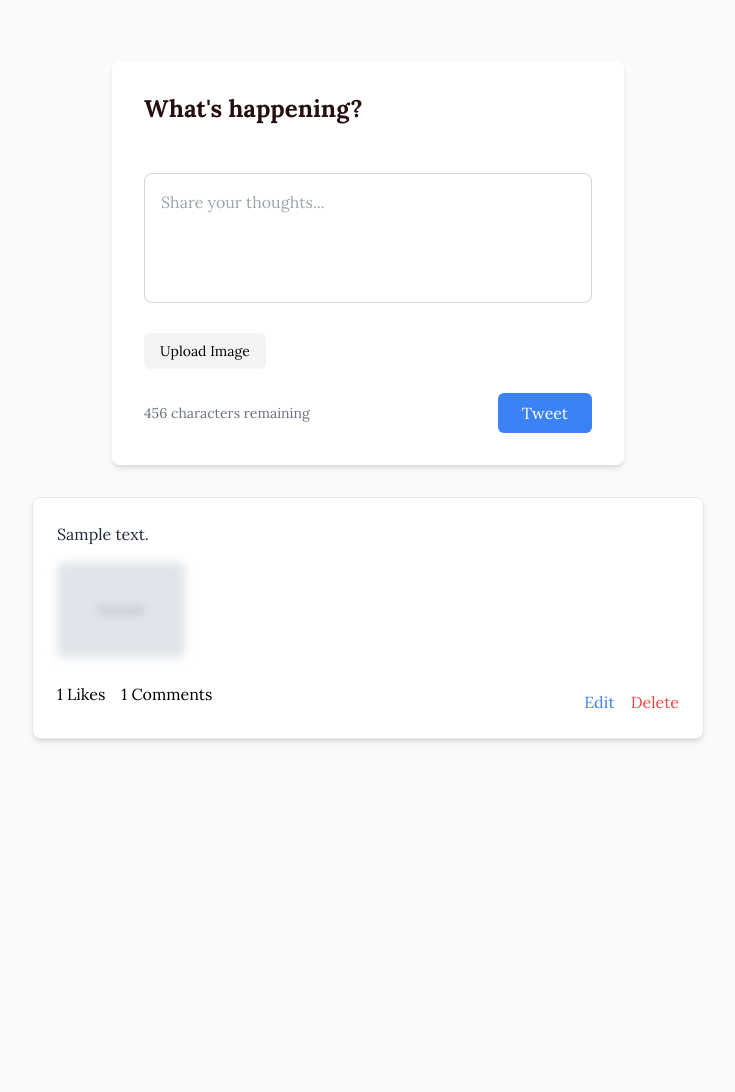
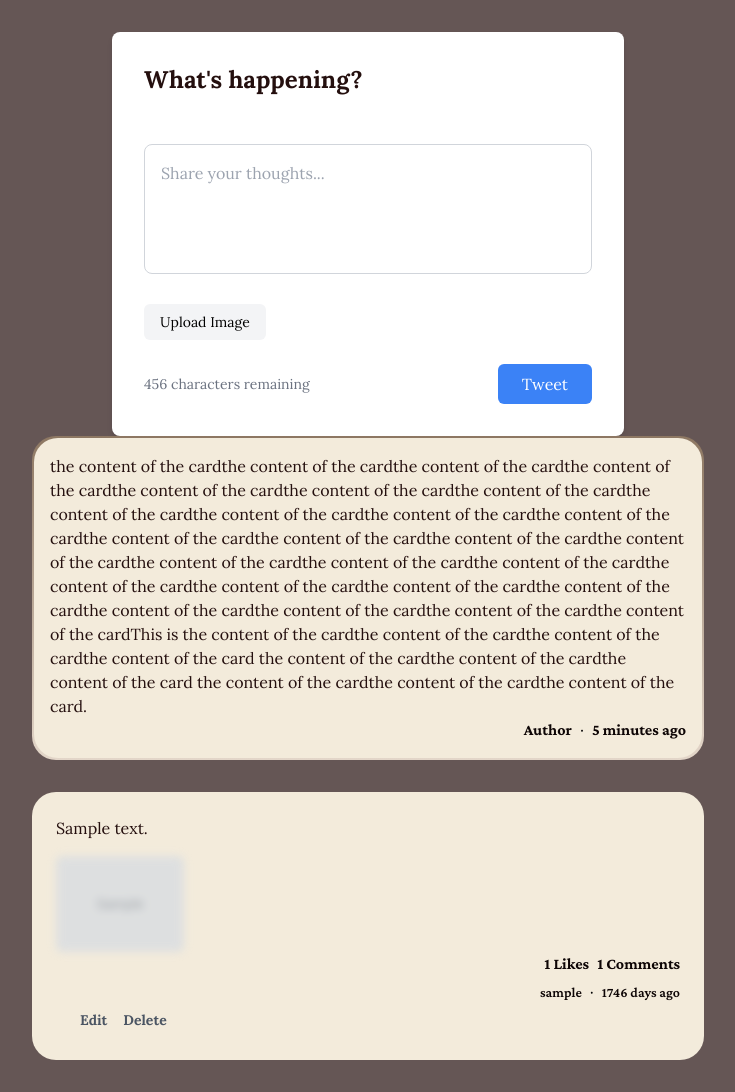
Before and after one commit to muttyqt15/pbp-6, a Django app: page /thread/ in a window 1280 px wide. Shown: the whole page, without its empty margins (272-1007 px from the left). Before the commit the page ends 742 px from the top, so only its background shows below. Run offline with Django 5.2, Linux system fonts and the light colour scheme; a user stored in the database is signed in; tables that the repository leaves empty hold one stand-in row (values such as "Sample post"); grey boxes marked "Sample" are stand-in pictures; some libraries are stand-ins or nearby versions.

Commit message:
feat: template tags and design

```diff
--- /dev/null
+++ b/api/thread/templates/_components/card.html
@@ -0,0 +1,24 @@
+<div
+  class="bg-gradient-to-b from-[#8D7762] to-[#E3D6C9] p-0.5 rounded-3xl w-full h-full grid place-items-center max-w-2xl">
+  <div class="bg-[#f3ebdb] p-4 rounded-3xl w-full h-full">
+    <h5 class="text-[#240F0E] text-base">
+      the content of the cardthe content of the cardthe content of the cardthe
+      content of the cardthe content of the cardthe content of the cardthe
+      content of the cardthe content of the cardthe content of the cardthe
+      content of the cardthe content of the cardthe content of the cardthe
+      content of the cardthe content of the cardthe content of the cardthe
+      content of the cardthe content of the cardthe content of the cardthe
+      content of the cardthe content of the cardthe content of the cardthe
+      content of the cardthe content of the cardthe content of the cardthe
+      content of the cardthe content of the cardThis is the content of the
+      cardthe content of the cardthe content of the cardthe content of the card
+      the content of the cardthe content of the cardthe content of the card the
+      content of the cardthe content of the cardthe content of the card.
+    </h5>
+    <div class="flex gap-2 w-full justify-end">
+      <p class="text-[#0d0505] font-pro font-bold">Author</p>
+      <span>&middot;</span>
+      <p class="text-[#0d0505] font-pro font-bold">5 minutes ago</p>
+    </div>
+  </div>
+</div>
--- a/api/thread/templates/_components/thread.html
+++ b/api/thread/templates/_components/thread.html
@@ -1,8 +1,10 @@
+{% load date_extras %}
 <div
   id="thread-{{ thread.id }}"
-  class="bg-white p-6 rounded-lg w-full shadow-md border border-gray-200">
+  class="bg-[#f3ebdb] p-6 rounded-3xl w-full h-full cursor-pointer z-50"
+  onclick="window.location.href = `/thread/{{ thread.id }}/`">
   <div id="content-container-{{ thread.id }}">
-    <p class="text-gray-800 mb-4">{{ thread.content }}</p>
+    <p class="text-[#240F0E] text-base mb-4">{{ thread.content }}</p>
   </div>
 
   {% if thread.image %}
@@ -12,32 +14,45 @@
     class="max-h-[96px] rounded-md object-cover opacity-70 blur-sm hover:filter-none hover:opacity-100 transition-all duration-300 ease-in-out" />
   {% endif %}
 
-  <div class="flex justify-between mt-4">
-    <div class="flex items-center gap-4">
+  <div class="flex flex-col justify-end items-end w-full gap-1">
+    <div class="flex w-full gap-2 items-center justify-end">
       <button
         id="like-button-{{ thread.id }}"
-        class="like-button"
-        onclick="toggleLike({{ thread.id }})">
+        class="like-button text-[#0d0505] font-pro font-bold"
+        onclick="toggleLike({{ thread.id }}); event.stopPropagation();">
         {{ thread.like_count }} Likes
       </button>
-      <p>{{ thread.comment_count }} Comments</p>
+      <p class="text-[#0d0505] font-pro font-bold">
+        {{ thread.comment_count }} Comments
+      </p>
+    </div>
+    <div class="flex gap-2 w-full items-center justify-end">
+      <p class="text-[#0d0505] font-pro font-semibold text-sm">
+        {{ thread.author }}
+      </p>
+      <span>&middot;</span>
+      <p class="text-[#0d0505] font-pro font-semibold text-sm">
+        {{ thread.created_at|time_ago }}
+      </p>
+    </div>
   </div>
 
   {% if thread.author.id == user_id %}
-    <div class="flex justify-end mt-4 gap-4" id="edit-buttons-{{ thread.id }}">
+  <div
+    class="flex w-full justify-start gap-4 h-8 px-6"
+    id="edit-buttons-{{ thread.id }}">
     <button
-        class="text-blue-500 hover:text-blue-600 transition"
-        onclick="toggleEditMode({{ thread.id }})">
+      class="text-gray-600 font-bold hover:text-coyote duration-300 transition text-sm"
+      onclick="toggleEditMode({{ thread.id }}); event.stopPropagation();">
       Edit
     </button>
     <button
-        class="text-red-500 hover:text-red-600 transition"
-        onclick="deleteThread({{ thread.id }})">
+      class="text-gray-600 hover:text-red-600 duration-300 transition text-sm font-bold"
+      onclick="deleteThread({{ thread.id }}); event.stopPropagation();">
       Delete
     </button>
   </div>
   {% endif %}
-  </div>
 </div>
 
 <script>
@@ -58,8 +73,8 @@
         `);
 
         editButtons.html(`
-          <button class="text-blue-500 hover:text-blue-600 transition" onclick="submitEdit(${threadId})">Save</button>
-          <button class="text-gray-500 hover:text-gray-600 transition" onclick="cancelEdit(${threadId})">Cancel</button>
+          <button class="text-coyote hover:text-lion duration-300 ease-in-out transition text-sm" onclick="submitEdit(${threadId})">Save</button>
+          <button class="text-gray-500 hover:text-raisin duration-300 ease-in-out transition text-sm" onclick="cancelEdit(${threadId})">Cancel</button>
         `);
 
         $(`#edit-content-${threadId}`).focus();
@@ -92,8 +107,8 @@
 
             const editButtons = $(`#edit-buttons-${threadId}`);
             editButtons.html(`
-              <button class="text-blue-500 hover:text-blue-600 transition" onclick="toggleEditMode(${threadId})">Edit</button>
-              <button class="text-red-500 hover:text-red-600 transition" onclick="deleteThread(${threadId})">Delete</button>
+              <button class="text-gray-600 font-bold hover:text-coyote duration-300 transition text-sm" onclick="toggleEditMode(${threadId})">Edit</button>
+              <button class="text-gray-600 font-bold hover:text-red-500 duration-300 transition text-sm" onclick="deleteThread(${threadId})">Delete</button>
             `);
 
             isEditMode = false;
@@ -116,8 +131,8 @@
 
       // Reset buttons
       editButtons.html(`
-        <button class="text-blue-500 hover:text-blue-600 transition" onclick="toggleEditMode(${threadId})">Edit</button>
-        <button class="text-red-500 hover:text-red-600 transition" onclick="deleteThread(${threadId})">Delete</button>
+        <button class="text-gray-600 font-bold hover:text-coyote duration-300 transition text-sm" onclick="toggleEditMode(${threadId})">Edit</button>
+        <button class="text-gray-600 font-bold hover:text-red-500 duration-300 transition text-sm" onclick="deleteThread(${threadId})">Delete</button>
       `);
 
       isEditMode = false;
--- a/api/thread/templates/index.html
+++ b/api/thread/templates/index.html
@@ -5,13 +5,13 @@
 {% endblock meta %}
 
 {% block content %}
-<div class="flex flex-col w-full min-h-screen items-center justify-center bg-gray-50 p-8">
+<div class="flex flex-col w-full min-h-screen items-center justify-center p-8 bg-licorice/70">
     <!-- Thread Creation Form -->
     <div class="bg-white p-8 rounded-lg shadow-md w-full max-w-lg">
       <h2 class="text-2xl font-bold mb-6 text-licorice">What's happening?</h2>
       {% include '_components/create_thread.html' %}
     </div>
-
+    {% include "_components/card.html" %}
     <!-- Display Threads -->
     {% if threads %}
     <div class="w-full max-w-2xl mt-8 space-y-4">
--- /dev/null
+++ b/api/thread/templatetags/date_extras.py
@@ -0,0 +1,29 @@
+from django.utils import timezone
+from datetime import datetime, timedelta
+from django import template
+
+register = template.Library()
+
+@register.filter
+def time_ago(dt):
+    # Check if the provided datetime is naive
+    if dt.tzinfo is None:
+        # If it's naive, make it aware using the current timezone
+        dt = timezone.make_aware(dt)
+
+    # Get the current time
+    now = timezone.now()
+
+    # Calculate the difference
+    delta = now - dt
+
+    # Define the time thresholds
+    if delta < timedelta(seconds=60):
+        return f"{int(delta.total_seconds())} seconds ago"
+    elif delta < timedelta(minutes=60):
+        return f"{delta.seconds // 60} minutes ago"
+    elif delta < timedelta(hours=24):
+        return f"{delta.seconds // 3600} hours ago"
+    else:
+        days = delta.days
+        return f"{days} day{'s' if days > 1 else ''} ago"
```
Also changed, not shown: templates/base.html (+4 -4 lines), api/thread/templatetags/__init__.py (added). Lines whose indentation alone changed are shown as unchanged.
